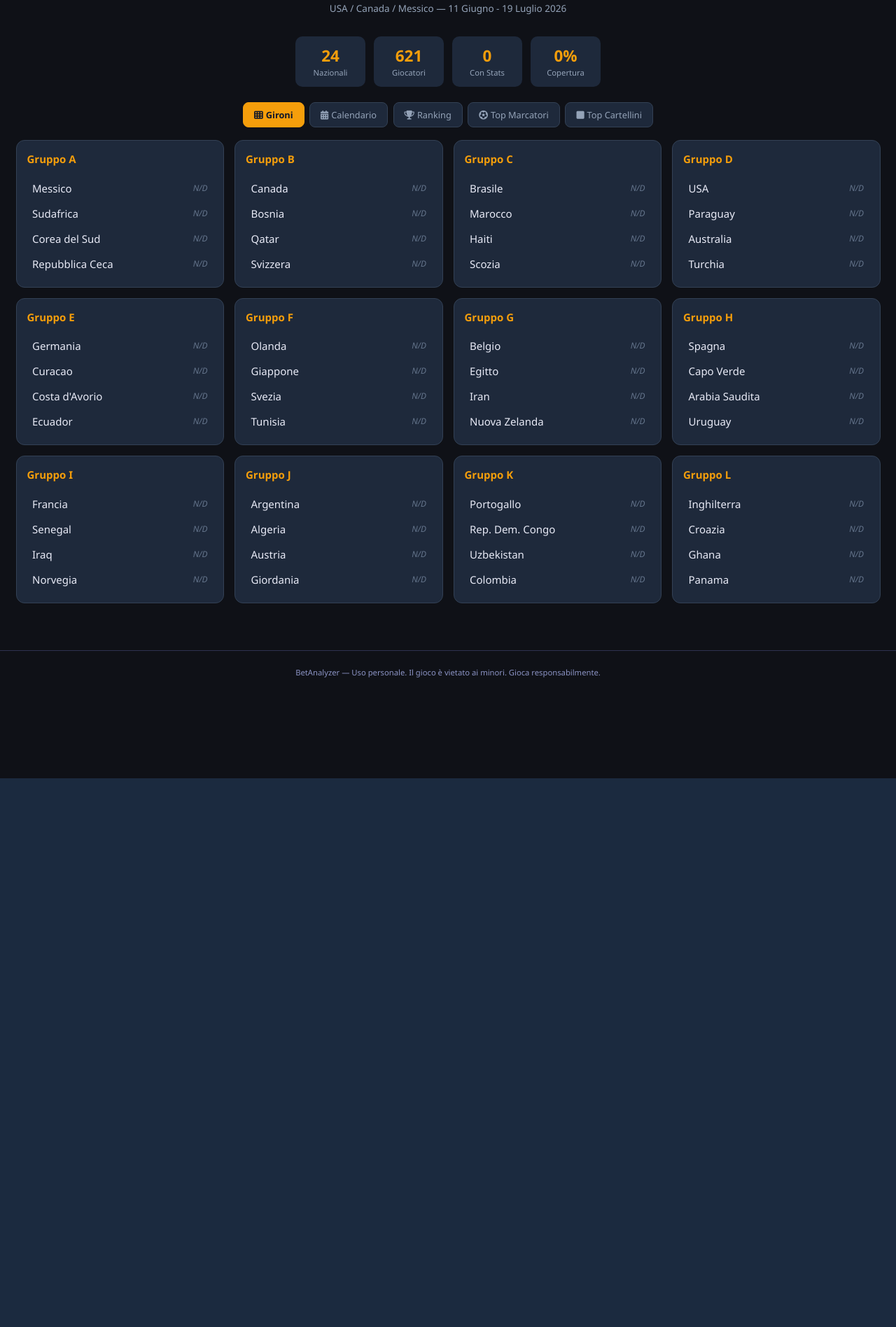
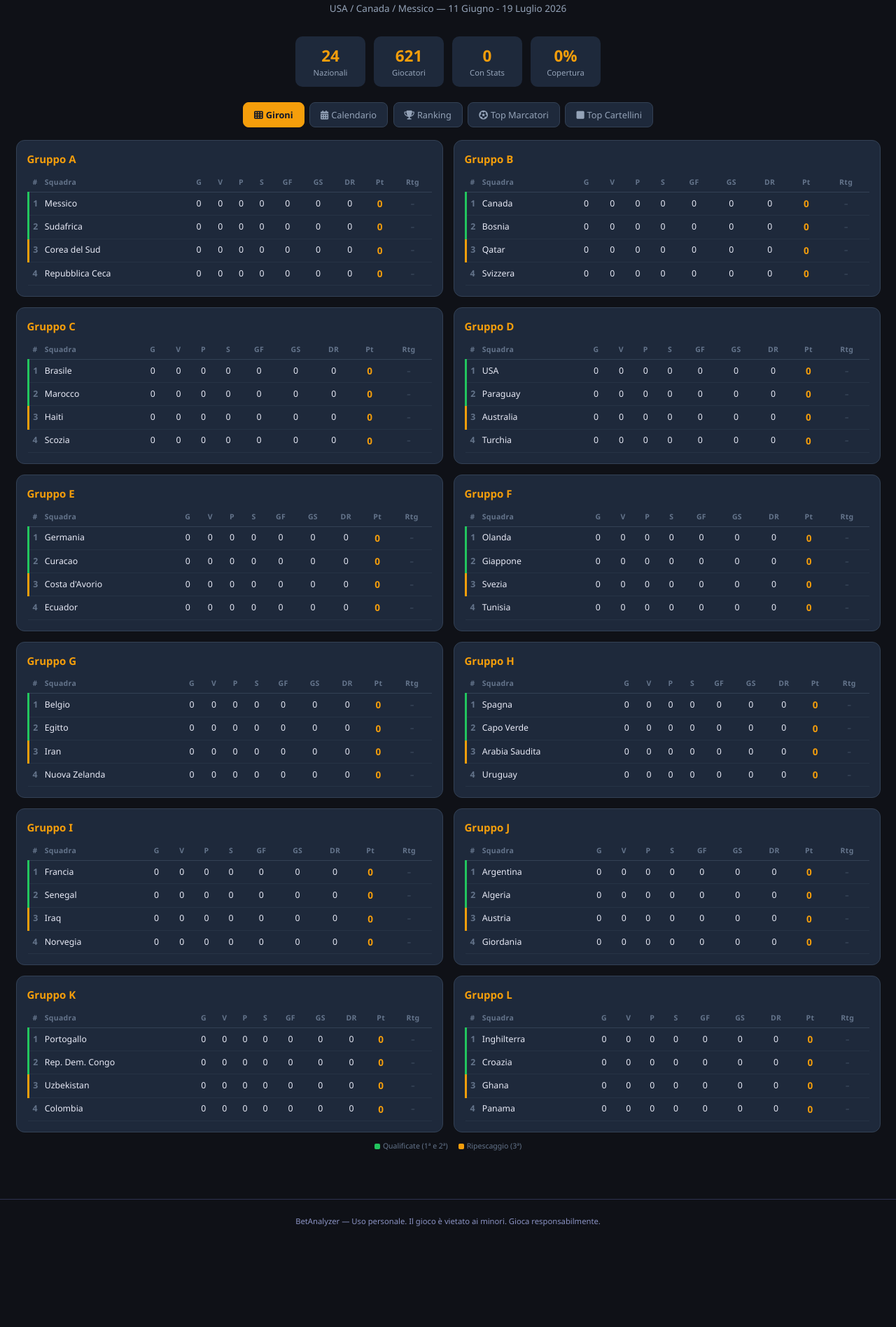
Before and after one commit to giorgiocipolloni35-commits/BetAnalyzer, a Flask app: page /worldcup in a window 1280 px wide. Shown: the part 243-2139 px from the top of the page at 70% size. Before the commit the page ends 1355 px from the top, so only its background shows below. Run offline with Flask 3, Linux system fonts and the light colour scheme; data comes from the database, SQL or seed files in the repository; data that the repository does not hold is empty.

Commit message:
Add WC group standings dashboard with pts/W/D/L/GF/GS/GD
Replace simple group cards with full standings tables showing position,
matches played, wins, draws, losses, goals for/against, goal difference,
points and team rating. Includes qualify/playoff row indicators and
legend. Improved player name matching for Korean/Asian names (reversed
name order + hyphen normalization) and fixed false matches on common
short surnames.

Co-Authored-By: Claude Opus 4.6 <noreply@anthropic.com>

```diff
--- a/app.py
+++ b/app.py
@@ -2420,7 +2420,7 @@ def api_correct_score(league_key):
 
 @app.route("/worldcup")
 def worldcup_page():
-    from scraper.worldcup import get_all_squads_summary, get_top_scorers, get_top_card_candidates, WC_SQUADS, get_calendar_by_date
+    from scraper.worldcup import get_all_squads_summary, get_top_scorers, get_top_card_candidates, WC_SQUADS, get_calendar_by_date, get_group_standings
 
     # Import squads if not yet in DB (first visit)
     import sqlite3
@@ -2435,34 +2435,8 @@ def worldcup_page():
     top_scorers = get_top_scorers(20)
     top_cards = get_top_card_candidates(20)
 
-    # Build groups dict for template
-    groups = {}
-    # All WC groups
-    ALL_GROUPS = {
-        "A": ["Messico", "Sudafrica", "Corea del Sud", "Repubblica Ceca"],
-        "B": ["Canada", "Bosnia", "Qatar", "Svizzera"],
-        "C": ["Brasile", "Marocco", "Haiti", "Scozia"],
-        "D": ["USA", "Paraguay", "Australia", "Turchia"],
-        "E": ["Germania", "Curacao", "Costa d'Avorio", "Ecuador"],
-        "F": ["Olanda", "Giappone", "Svezia", "Tunisia"],
-        "G": ["Belgio", "Egitto", "Iran", "Nuova Zelanda"],
-        "H": ["Spagna", "Capo Verde", "Arabia Saudita", "Uruguay"],
-        "I": ["Francia", "Senegal", "Iraq", "Norvegia"],
-        "J": ["Argentina", "Algeria", "Austria", "Giordania"],
-        "K": ["Portogallo", "Rep. Dem. Congo", "Uzbekistan", "Colombia"],
-        "L": ["Inghilterra", "Croazia", "Ghana", "Panama"],
-    }
-
-    ranking_map = {r["country"]: r for r in rankings}
-    missing_groups = []
-    for g, teams in ALL_GROUPS.items():
-        group_teams = []
-        for t in teams:
-            if t in ranking_map:
-                group_teams.append(ranking_map[t])
-            else:
-                group_teams.append({"country": t, "group": g, "avg_rating": None, "matched": 0, "total_players": 0, "total_goals": 0})
-        groups[g] = group_teams
+    # Build groups standings
+    groups = get_group_standings()
 
     total_players = sum(r["total_players"] for r in rankings)
     matched_players = sum(r["matched"] for r in rankings)
@@ -2481,7 +2455,6 @@ def worldcup_page():
         total_players=total_players,
         matched_players=matched_players,
         match_pct=match_pct,
-        missing_groups=[],
     )
 
 
--- a/templates/worldcup.html
+++ b/templates/worldcup.html
@@ -21,15 +21,30 @@
     .wc-panel { display:none; }
     .wc-panel.active { display:block; }
 
-    /* Groups */
-    .groups-grid { display:grid; grid-template-columns:repeat(auto-fill, minmax(280px, 1fr)); gap:1rem; }
-    .group-card { background:#1e293b; border-radius:12px; padding:1rem; border:1px solid #334155; }
-    .group-card h3 { margin:0 0 .8rem; color:#f59e0b; font-size:1rem; }
-    .group-team { display:flex; justify-content:space-between; align-items:center; padding:.45rem .5rem; border-radius:6px; cursor:pointer; transition:.15s; }
-    .group-team:hover { background:#334155; }
-    .group-team .name { font-weight:500; }
-    .group-team .rating { color:#f59e0b; font-size:.85rem; font-weight:600; }
-    .group-team .no-data { color:#64748b; font-size:.8rem; }
+    /* Groups — standings table */
+    .groups-grid { display:grid; grid-template-columns:repeat(auto-fill, minmax(420px, 1fr)); gap:1rem; }
+    .group-card { background:#1e293b; border-radius:12px; padding:1rem; border:1px solid #334155; overflow-x:auto; }
+    .group-card h3 { margin:0 0 .6rem; color:#f59e0b; font-size:1rem; }
+    .standings-tbl { width:100%; border-collapse:collapse; font-size:.82rem; }
+    .standings-tbl th { text-align:center; padding:.35rem .25rem; color:#64748b; font-size:.7rem; font-weight:600; border-bottom:1px solid #334155; letter-spacing:.3px; }
+    .standings-tbl th.team-col { text-align:left; }
+    .standings-tbl td { padding:.4rem .25rem; border-bottom:1px solid rgba(51,65,85,.4); text-align:center; }
+    .standings-tbl td.team-col { text-align:left; }
+    .standings-tbl tr { cursor:pointer; transition:.15s; }
+    .standings-tbl tr:hover { background:#334155; }
+    .standings-tbl tr.qualify { border-left:3px solid #22c55e; }
+    .standings-tbl tr.playoff { border-left:3px solid #f59e0b; }
+    .standings-tbl .pos { color:#64748b; font-weight:600; width:20px; }
+    .standings-tbl .team-name { font-weight:500; white-space:nowrap; }
+    .standings-tbl .pts { color:#f59e0b; font-weight:700; font-size:.9rem; }
+    .standings-tbl .rating-val { color:#f59e0b; font-size:.78rem; font-weight:600; }
+    .standings-tbl .no-data { color:#475569; font-size:.75rem; }
+    .standings-tbl .gd-pos { color:#22c55e; }
+    .standings-tbl .gd-neg { color:#ef4444; }
+    .group-legend { display:flex; gap:1rem; justify-content:center; margin-top:.8rem; font-size:.7rem; color:#64748b; }
+    .group-legend span::before { content:''; display:inline-block; width:8px; height:8px; border-radius:2px; margin-right:4px; vertical-align:middle; }
+    .group-legend .leg-qualify::before { background:#22c55e; }
+    .group-legend .leg-playoff::before { background:#f59e0b; }
 
     /* Rankings */
     .rank-table { width:100%; border-collapse:collapse; }
@@ -104,7 +119,12 @@
         .wc-tab i { margin-right:2px; font-size:.7rem; }
 
         .groups-grid { grid-template-columns:1fr; gap:.7rem; }
-        .group-card { padding:.8rem; }
+        .group-card { padding:.6rem .4rem; }
+        .standings-tbl { font-size:.72rem; }
+        .standings-tbl th { font-size:.6rem; padding:.3rem .15rem; }
+        .standings-tbl td { padding:.35rem .15rem; }
+        .standings-tbl .pts { font-size:.78rem; }
+        .group-legend { font-size:.62rem; gap:.6rem; }
 
         .top-players { grid-template-columns:1fr; }
         .top-player { padding:.6rem .7rem; gap:.5rem; }
@@ -171,32 +191,56 @@
         {% for group_letter, teams in groups.items() | sort %}
         <div class="group-card">
             <h3>Gruppo {{ group_letter }}</h3>
-            {% for t in teams %}
-            <div class="group-team" onclick="openSquad('{{ t.country }}')">
-                <span class="name">{{ t.country }}</span>
-                {% if t.avg_rating %}
-                <span class="rating">{{ t.avg_rating }}</span>
-                {% else %}
-                <span class="no-data">N/D</span>
-                {% endif %}
-            </div>
-            {% endfor %}
-            {% set registered = teams | selectattr('avg_rating') | list %}
-            {% if registered %}
-            {% set max_r = registered | map(attribute='avg_rating') | max %}
-            {% set fav = registered | selectattr('avg_rating', 'equalto', max_r) | first %}
-            <div style="margin-top:.5rem; text-align:center; font-size:.75rem; color:#64748b;">
-                Favorita: <strong style="color:#f59e0b;">{{ fav.country }}</strong> ({{ fav.avg_rating }})
-            </div>
-            {% endif %}
+            <table class="standings-tbl">
+                <thead>
+                    <tr>
+                        <th style="width:20px">#</th>
+                        <th class="team-col">Squadra</th>
+                        <th title="Partite giocate">G</th>
+                        <th title="Vittorie">V</th>
+                        <th title="Pareggi">P</th>
+                        <th title="Sconfitte">S</th>
+                        <th title="Gol Fatti">GF</th>
+                        <th title="Gol Subiti">GS</th>
+                        <th title="Differenza Reti">DR</th>
+                        <th title="Punti">Pt</th>
+                        <th title="Rating medio rosa">Rtg</th>
+                    </tr>
+                </thead>
+                <tbody>
+                    {% for t in teams %}
+                    <tr class="{% if loop.index <= 2 %}qualify{% elif loop.index == 3 %}playoff{% endif %}"
+                        onclick="openSquad('{{ t.country }}')">
+                        <td class="pos">{{ loop.index }}</td>
+                        <td class="team-col team-name">{{ t.country }}</td>
+                        <td>{{ t.played }}</td>
+                        <td>{{ t.w }}</td>
+                        <td>{{ t.d }}</td>
+                        <td>{{ t.l }}</td>
+                        <td>{{ t.gf }}</td>
+                        <td>{{ t.ga }}</td>
+                        <td class="{% if t.gd > 0 %}gd-pos{% elif t.gd < 0 %}gd-neg{% endif %}">
+                            {% if t.gd > 0 %}+{% endif %}{{ t.gd }}
+                        </td>
+                        <td class="pts">{{ t.pts }}</td>
+                        <td>
+                            {% if t.avg_rating %}
+                            <span class="rating-val">{{ t.avg_rating }}</span>
+                            {% else %}
+                            <span class="no-data">–</span>
+                            {% endif %}
+                        </td>
+                    </tr>
+                    {% endfor %}
+                </tbody>
+            </table>
         </div>
         {% endfor %}
     </div>
-    {% if missing_groups %}
-    <div style="text-align:center; margin-top:1rem; color:#64748b; font-size:.8rem;">
-        Gironi senza convocazioni ufficiali: {{ missing_groups | join(', ') }}
+    <div class="group-legend">
+        <span class="leg-qualify">Qualificate (1ª e 2ª)</span>
+        <span class="leg-playoff">Ripescaggio (3ª)</span>
     </div>
-    {% endif %}
 </div>
 
 <!-- CALENDARIO -->
```
Also changed, not shown: scraper/worldcup.py (+181 -16 lines).
